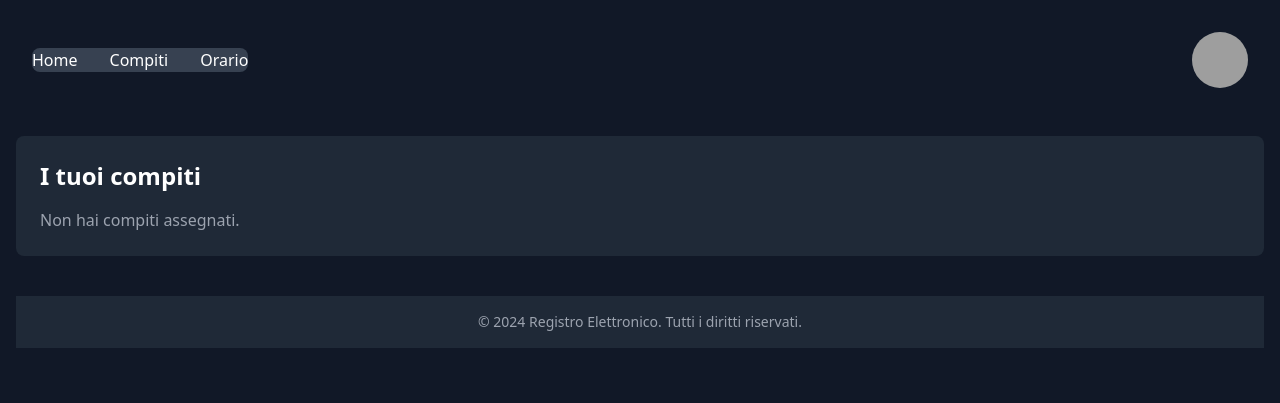
After one commit to zyloxweeb/registroElettronico, a PHP site: page /pages/navbarStudent/homeworkStudent.php in a window 1280 px wide. The commit adds this page. Shown: the top 403 px of the page. Run offline with PHP 8.4, Linux system fonts and the light colour scheme; a user stored in the database is signed in; data comes from the database, SQL or seed files in the repository; grey boxes are pictures that could not be loaded.

Commit message:
Aggiunta sezione homework📚

```diff
--- /dev/null
+++ b/pages/navbarStudent/homeworkStudent.php
@@ -0,0 +1,159 @@
+<?php
+session_start();
+// Include il file di connessione al database
+include '../../includes/database.php';
+
+if (!isset($_SESSION['user'])) {
+    header("Location: login.php");
+    exit();
+}
+
+$user = $_SESSION['user'];
+
+// Ottieni l'ID dello studente
+$student_id = $user['id'];
+
+// Debug: Visualizza l'ID dello studente
+//echo "ID dello studente: " . htmlspecialchars($student_id) . "<br>";
+
+// Query per ottenere i compiti della classe dello studente loggato
+$sql = "
+SELECT a.*, c.name AS course_name
+FROM assignments a
+JOIN courses c ON a.course_id = c.id
+JOIN classes cl ON a.class_id = cl.id
+JOIN students s ON s.class = cl.name
+WHERE s.id = ?;
+
+";
+
+// Ottieni l'immagine del profilo dello studente
+$sql_profile_image = "SELECT profile_image FROM users WHERE id = ?";
+$stmt_profile_image = $conn->prepare($sql_profile_image);
+$stmt_profile_image->bind_param("i", $student_id);
+$stmt_profile_image->execute();
+$result_profile_image = $stmt_profile_image->get_result();
+$profile_image = ($result_profile_image->num_rows > 0) ? $result_profile_image->fetch_assoc()['profile_image'] : 'default_profile.jpg';
+
+// Debug: Visualizza l'immagine del profilo
+//echo "Immagine del profilo: " . htmlspecialchars($profile_image) . "<br>";
+
+$stmt = $conn->prepare($sql);
+$stmt->bind_param('i', $student_id);
+$stmt->execute();
+$result = $stmt->get_result();
+$assignments = $result->fetch_all(MYSQLI_ASSOC);
+
+// Debug: Visualizza i compiti recuperati
+//echo "<pre>";
+//print_r($assignments);
+//echo "</pre>";
+
+?>
+
+<!DOCTYPE html>
+<html lang="it">
+<head>
+    <meta charset="UTF-8">
+    <meta name="viewport" content="width=device-width, initial-scale=1.0">
+    <title>Compiti Studente</title>
+    <link href="https://cdn.jsdelivr.net/npm/tailwindcss@2.2.19/dist/tailwind.min.css" rel="stylesheet">
+    <link rel="icon" type="image/x-icon" href="../../icon/icon.ico">
+    <style>
+        .open-dropdown {
+            z-index: 9999; /* Assicura che il menu sia sopra tutti gli altri elementi */
+        }
+    </style>
+</head>
+<body class="bg-gray-900 text-white">
+    <div class="container mx-auto p-4">
+        <nav class="bg-gray-900 border-gray-200 dark:bg-gray-900 relative">
+            <div class="max-w-screen-xl flex flex-wrap items-center justify-between mx-auto p-4">
+                <div class="flex items-center md:order-2 space-x-3 md:space-x-0 rtl:space-x-reverse">
+                    <button type="button" class="flex text-sm bg-gray-800 rounded-full md:me-0 focus:ring-4 focus:ring-gray-300 dark:focus:ring-gray-600" id="user-menu-button" aria-expanded="false" onclick="toggleDropdown()">
+                        <span class="sr-only">Open user menu</span>
+                        <img class="w-14 h-14 rounded-full" src="<?php echo htmlspecialchars("../$profile_image"); ?>" alt="user photo">
+                    </button>
+                    <!-- Dropdown menu -->
+                    <div class="z-50 hidden my-4 text-base list-none bg-gray-600 divide-y divide-gray-100 rounded-lg shadow dark:bg-gray-700 dark:divide-gray-600 absolute top-0 right-0 mt-16" id="user-dropdown">
+                        <div class="px-4 py-3">
+                            <span class="block text-sm text-white-900 dark:text-white"><?php echo htmlspecialchars($user['username']); ?></span>
+                        </div>
+                        <ul class="py-2" aria-labelledby="user-menu-button">
+                            <li>
+                                <a href="#" class="block px-4 py-2 text-sm text-white-700 hover:bg-gray-500 dark:hover:bg-gray-600 dark:text-gray-200 dark:hover:text-white">Info</a>
+                            </li>
+                            <li>
+                                <a href="#" class="block px-4 py-2 text-sm text-white-700 hover:bg-gray-500 dark:hover:bg-gray-600 dark:text-gray-200 dark:hover:text-white">Settings</a>
+                            </li>
+                            <li>
+                                <a href="../logout.php" class="block px-4 py-2 text-sm text-red-500 hover:bg-gray-500 dark:hover:bg-gray-600 dark:text-gray-200 dark:hover:text-white">Sign out</a>
+                            </li>
+                        </ul>
+                    </div>
+                </div>
+                <div class="items-center justify-between hidden w-full md:flex md:w-auto md:order-1" id="navbar-user">
+                    <ul class="flex flex-col font-medium p-4 md:p-0 mt-4 border border-gray-100 rounded-lg bg-gray-900 md:space-x-8 rtl:space-x-reverse md:flex-row md:mt-0 md:border-0 md:bg-gray-700 dark:bg-gray-800 md:dark:bg-gray-900 dark:border-gray-700">
+                        <li>
+                            <a href="../student_dashboard.php" class="block py-2 px-3 text-white bg-white-700 rounded md:bg-transparent md:text-white-700 md:p-0 md:dark:text-white-500" aria-current="page">Home</a>
+                        </li>
+                        <li>
+                            <a href="homeworkStudent.php" class="block py-2 px-3 text-white-900 rounded hover:bg-white-100 md:hover:bg-transparent md:hover:text-white-700 md:p-0 dark:text-white md:dark:hover:text-white-500 dark:hover:bg-white-700 dark:hover:text-white md:dark:hover:bg-transparent dark:border-white-700">Compiti</a>
+                        </li>
+                        <li>
+                            <a href="orario.php" class="block py-2 px-3 text-white-900 rounded hover:bg-white-100 md:hover:bg-transparent md:hover:text-white-700 md:p-0 dark:text-white md:dark:hover:text-white-500 dark:hover:bg-white-700 dark:hover:text-white md:dark:hover:bg-transparent dark:border-white-700">Orario</a>
+                        </li>
+                    </ul>
+                </div>
+            </div>
+        </nav>
+
+        <div class="bg-gray-800 p-6 rounded-lg mt-8">
+            <h2 class="text-2xl font-bold mb-4">I tuoi compiti</h2>
+            <?php if (count($assignments) > 0): ?>
+                <div class="overflow-x-auto">
+                    <table class="min-w-full bg-gray-800 text-white">
+                        <thead>
+                            <tr>
+                                <th class="py-2 px-4 bg-gray-700">Titolo</th>
+                                <th class="py-2 px-4 bg-gray-700">Descrizione</th>
+                                <th class="py-2 px-4 bg-gray-700">Data di consegna</th>
+                                <th class="py-2 px-4 bg-gray-700">Corso</th>
+                            </tr>
+                        </thead>
+                        <tbody>
+                            <?php foreach ($assignments as $assignment): ?>
+                                <tr class="bg-gray-600 hover:bg-gray-500">
+                                    <td class="border px-4 py-2"><?php echo htmlspecialchars($assignment['title']); ?></td>
+                                    <td class="border px-4 py-2"><?php echo htmlspecialchars($assignment['description']); ?></td>
+                                    <td class="border px-4 py-2"><?php echo htmlspecialchars(date('d-m-Y H:i', strtotime($assignment['due_date']))); ?></td>
+                                    <td class="border px-4 py-2"><?php echo htmlspecialchars($assignment['course_name']); ?></td>
+                                </tr>
+                            <?php endforeach; ?>
+                        </tbody>
+                    </table>
+                </div>
+            <?php else: ?>
+                <p class="text-gray-400">Non hai compiti assegnati.</p>
+            <?php endif; ?>
+        </div>
+
+
+
+        <footer class="footer bottom-0 w-full bg-gray-800 py-4 text-center my-10">
+            <div class="container mx-auto">
+                <p class="text-sm text-gray-400">&copy; <?php echo date("Y"); ?> Registro Elettronico. Tutti i diritti riservati.</p>
+            </div>
+        </footer>
+    </div>
+
+    <script>
+        // Funzione per aprire o chiudere il menu
+        function toggleDropdown() {
+            var dropdownMenu = document.getElementById("user-dropdown");
+            dropdownMenu.classList.toggle("hidden");
+            dropdownMenu.classList.toggle("open-dropdown"); // Aggiungi o rimuovi la classe per il posizionamento del menu
+        }
+    </script>
+</body>
+</html>
```
Also changed, not shown: pages/student_dashboard.php (+6 -16 lines), pages/dropdownProfile/info.php (added), pages/dropdownProfile/settings.php (added), pages/navbarStudent/orario.php (added).
